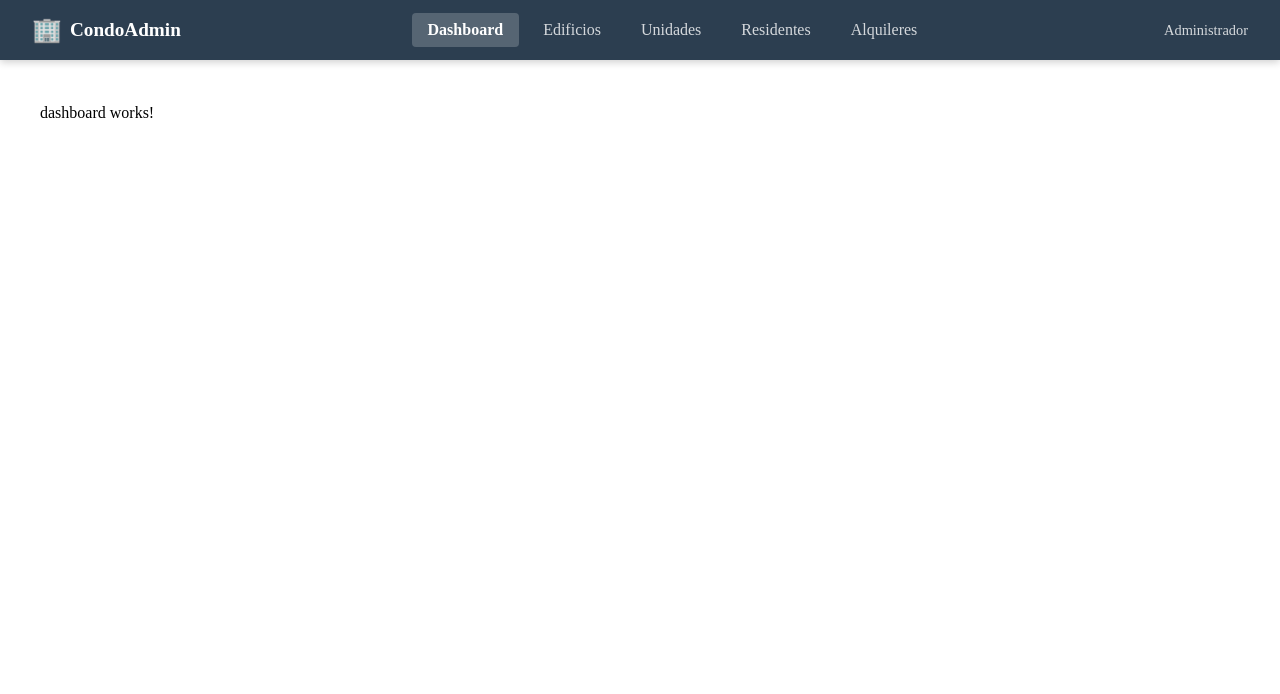
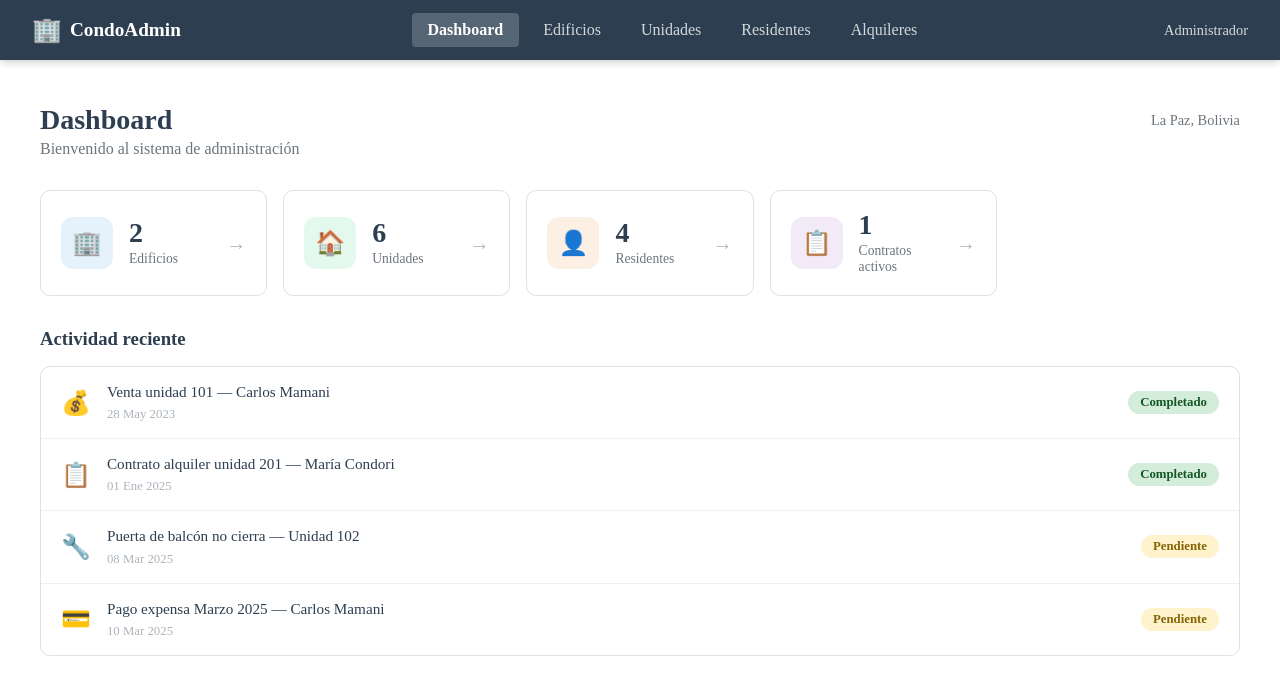
Before and after one commit to CarlosQE/condoadmin-web, an Angular app: page /dashboard in a window 1280 px wide. Shown: the top 694 px of the page. Built offline with nearby package versions, Linux system fonts and the light colour scheme.

Commit message:
feat: dashboard con estadisticas y actividad reciente

```diff
--- a/src/app/pages/dashboard/dashboard.css
+++ b/src/app/pages/dashboard/dashboard.css
@@ -0,0 +1,158 @@
+.dashboard {
+  padding: 1rem 0;
+}
+
+.page-header {
+  display: flex;
+  justify-content: space-between;
+  align-items: flex-start;
+  margin-bottom: 2rem;
+}
+
+.page-header h2 {
+  margin: 0 0 0.25rem 0;
+  color: #2c3e50;
+  font-size: 1.75rem;
+}
+
+.subtitle {
+  margin: 0;
+  color: #6c757d;
+}
+
+.date {
+  color: #6c757d;
+  font-size: 0.9rem;
+  padding-top: 0.5rem;
+}
+
+/* ── Stats grid ─────────────────────────── */
+.stats-grid {
+  display: grid;
+  grid-template-columns: repeat(auto-fill, minmax(220px, 1fr));
+  gap: 1rem;
+  margin-bottom: 2rem;
+}
+
+.stat-card {
+  display: flex;
+  align-items: center;
+  gap: 1rem;
+  background: white;
+  border: 1px solid #dee2e6;
+  border-radius: 10px;
+  padding: 1.25rem;
+  text-decoration: none;
+  color: inherit;
+  transition: all 0.2s;
+  cursor: pointer;
+}
+
+.stat-card:hover {
+  transform: translateY(-3px);
+  box-shadow: 0 6px 16px rgba(0,0,0,0.1);
+  border-color: #adb5bd;
+}
+
+.stat-icon {
+  width: 52px;
+  height: 52px;
+  border-radius: 12px;
+  display: flex;
+  align-items: center;
+  justify-content: center;
+  font-size: 1.5rem;
+  flex-shrink: 0;
+}
+
+.stat-info {
+  display: flex;
+  flex-direction: column;
+  flex: 1;
+}
+
+.stat-value {
+  font-size: 1.75rem;
+  font-weight: 700;
+  color: #2c3e50;
+  line-height: 1;
+}
+
+.stat-label {
+  font-size: 0.85rem;
+  color: #6c757d;
+  margin-top: 0.25rem;
+}
+
+.stat-arrow {
+  color: #adb5bd;
+  font-size: 1.25rem;
+}
+
+/* ── Actividad reciente ─────────────────── */
+.recent-section h3 {
+  color: #2c3e50;
+  margin: 0 0 1rem 0;
+}
+
+.activity-list {
+  background: white;
+  border: 1px solid #dee2e6;
+  border-radius: 10px;
+  overflow: hidden;
+}
+
+.activity-item {
+  display: flex;
+  align-items: center;
+  gap: 1rem;
+  padding: 1rem 1.25rem;
+  border-bottom: 1px solid #f0f0f0;
+  transition: background 0.15s;
+}
+
+.activity-item:last-child {
+  border-bottom: none;
+}
+
+.activity-item:hover {
+  background: #f8f9fa;
+}
+
+.activity-icon {
+  font-size: 1.5rem;
+  flex-shrink: 0;
+}
+
+.activity-info {
+  flex: 1;
+}
+
+.activity-desc {
+  margin: 0 0 0.2rem 0;
+  color: #2c3e50;
+  font-size: 0.95rem;
+}
+
+.activity-date {
+  font-size: 0.8rem;
+  color: #adb5bd;
+}
+
+.activity-status {
+  font-size: 0.8rem;
+  font-weight: 600;
+  padding: 0.25rem 0.75rem;
+  border-radius: 20px;
+  flex-shrink: 0;
+}
+
+.activity-status.completed {
+  background: #d4edda;
+  color: #155724;
+}
+
+.activity-status.pending {
+  background: #fff3cd;
+  color: #856404;
+}
--- a/src/app/pages/dashboard/dashboard.html
+++ b/src/app/pages/dashboard/dashboard.html
@@ -1 +1,49 @@
-<p>dashboard works!</p>
+<div class="dashboard">
+  <div class="page-header">
+    <div>
+      <h2>Dashboard</h2>
+      <p class="subtitle">Bienvenido al sistema de administración</p>
+    </div>
+    <span class="date">La Paz, Bolivia</span>
+  </div>
+
+  <!-- Tarjetas de estadísticas -->
+  <div class="stats-grid">
+    @for (stat of stats; track stat.label) {
+      <a class="stat-card" [routerLink]="stat.route">
+        <div class="stat-icon" [style.background]="stat.color + '20'"
+             [style.color]="stat.color">
+          {{ stat.icon }}
+        </div>
+        <div class="stat-info">
+          <span class="stat-value">{{ stat.value }}</span>
+          <span class="stat-label">{{ stat.label }}</span>
+        </div>
+        <span class="stat-arrow">→</span>
+      </a>
+    }
+  </div>
+
+  <!-- Actividad reciente -->
+  <div class="recent-section">
+    <h3>Actividad reciente</h3>
+
+    <div class="activity-list">
+      @for (activity of recentActivity; track activity.id) {
+        <div class="activity-item">
+          <span class="activity-icon">{{ getActivityIcon(activity.type) }}</span>
+
+          <div class="activity-info">
+            <p class="activity-desc">{{ activity.description }}</p>
+            <span class="activity-date">{{ activity.date }}</span>
+          </div>
+
+          <span class="activity-status" [class.pending]="activity.status === 'pending'"
+                [class.completed]="activity.status === 'completed'">
+            {{ activity.status === 'completed' ? 'Completado' : 'Pendiente' }}
+          </span>
+        </div>
+      }
+    </div>
+  </div>
+</div>
--- a/src/app/pages/dashboard/dashboard.ts
+++ b/src/app/pages/dashboard/dashboard.ts
@@ -1,9 +1,104 @@
 import { Component } from '@angular/core';
+import { RouterLink } from '@angular/router';
+
+// Interface para cada tarjeta de estadística
+interface StatCard {
+  label: string
+  value: number
+  icon: string
+  color: string
+  route: string        // A dónde navega al hacer clic
+}
+
+// Interface para actividad reciente
+interface RecentActivity {
+  id: number
+  type: 'sale' | 'rental' | 'payment' | 'maintenance'
+  description: string
+  date: string
+  status: 'completed' | 'pending'
+}
 
 @Component({
   selector: 'app-dashboard',
-  imports: [],
   templateUrl: './dashboard.html',
   styleUrl: './dashboard.css',
+  imports: [RouterLink]
 })
-export class Dashboard {}
+export class Dashboard {
+  // Tarjetas de resumen — datos hardcodeados por ahora
+  // En Fase 3 vendrán de la API
+  stats: StatCard[] = [
+    {
+      label: 'Edificios',
+      value: 2,
+      icon: '🏢',
+      color: '#3498db',
+      route: '/buildings'
+    },
+    {
+      label: 'Unidades',
+      value: 6,
+      icon: '🏠',
+      color: '#2ecc71',
+      route: '/units'
+    },
+    {
+      label: 'Residentes',
+      value: 4,
+      icon: '👤',
+      color: '#e67e22',
+      route: '/residents'
+    },
+    {
+      label: 'Contratos activos',
+      value: 1,
+      icon: '📋',
+      color: '#9b59b6',
+      route: '/rentals'
+    }
+  ]
+
+  // Actividad reciente simulada
+  recentActivity: RecentActivity[] = [
+    {
+      id: 1,
+      type: 'sale',
+      description: 'Venta unidad 101 — Carlos Mamani',
+      date: '28 May 2023',
+      status: 'completed'
+    },
+    {
+      id: 2,
+      type: 'rental',
+      description: 'Contrato alquiler unidad 201 — María Condori',
+      date: '01 Ene 2025',
+      status: 'completed'
+    },
+    {
+      id: 3,
+      type: 'maintenance',
+      description: 'Puerta de balcón no cierra — Unidad 102',
+      date: '08 Mar 2025',
+      status: 'pending'
+    },
+    {
+      id: 4,
+      type: 'payment',
+      description: 'Pago expensa Marzo 2025 — Carlos Mamani',
+      date: '10 Mar 2025',
+      status: 'pending'
+    }
+  ]
+
+  // Devuelve el ícono según el tipo de actividad
+  getActivityIcon(type: RecentActivity['type']): string {
+    const icons = {
+      sale:        '💰',
+      rental:      '📋',
+      payment:     '💳',
+      maintenance: '🔧'
+    }
+    return icons[type]
+  }
+}
```
